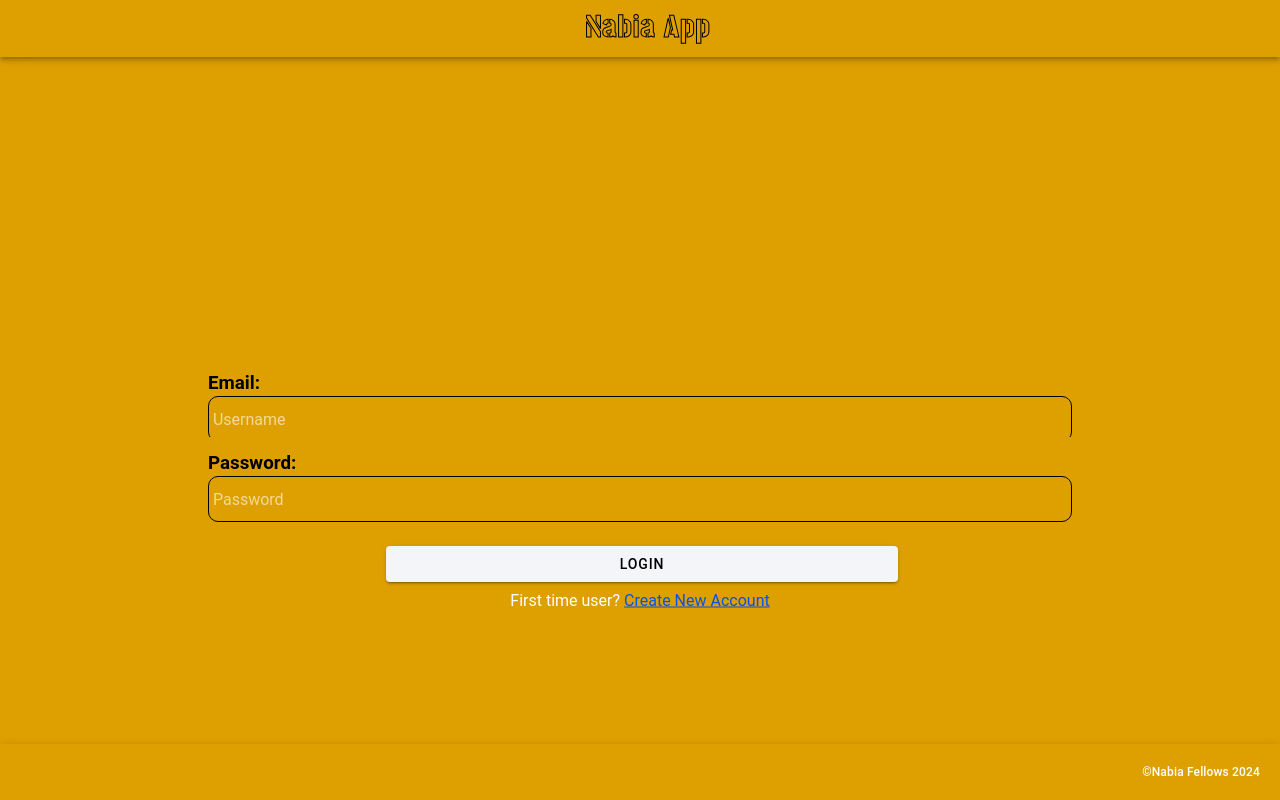
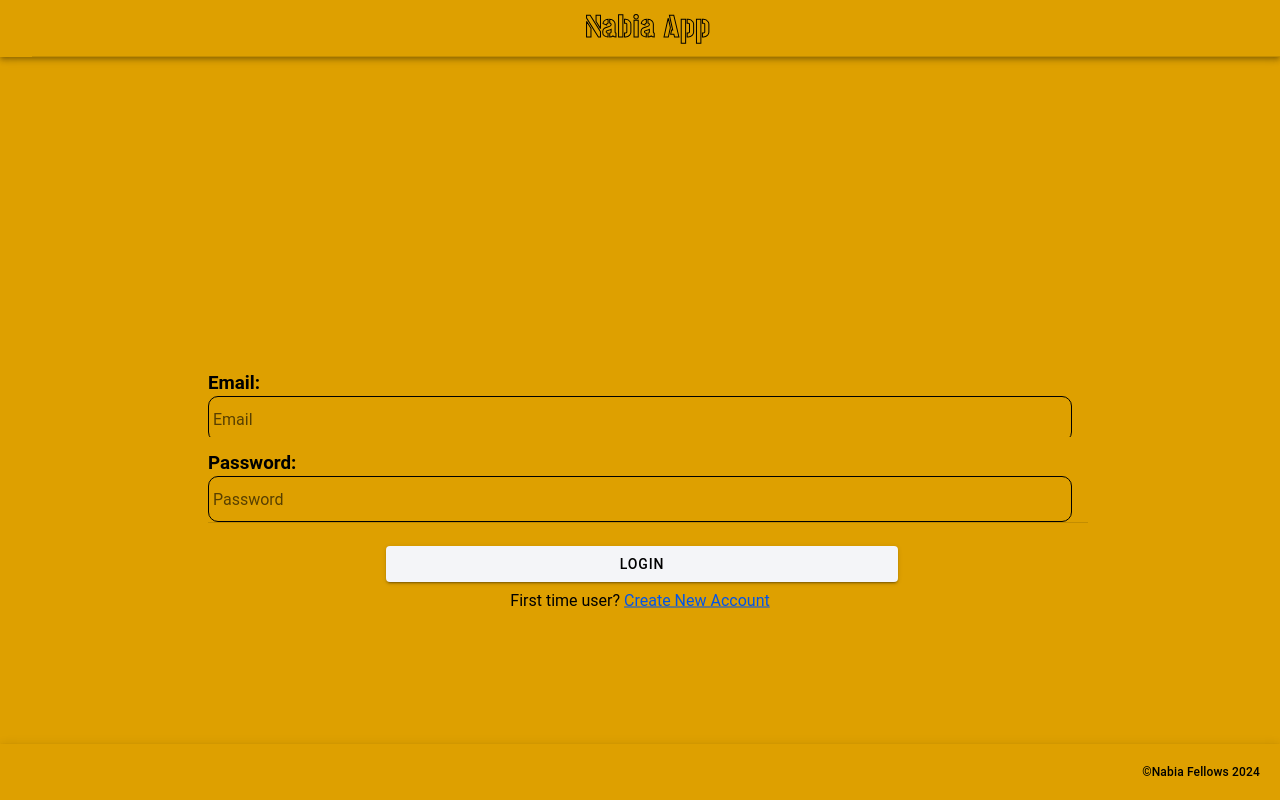
Before and after one commit to elijahbigk77/Nabia-App, a React (Vite) app: page /login in a window 1280 px wide. Built offline with nearby package versions, Linux system fonts and the light colour scheme; the HTML template or start-up script is replaced by a standard one.

Commit message:
Created Dashboard that displays welcome message with username

```diff
--- a/capacitor.config.ts
+++ b/capacitor.config.ts
@@ -1,9 +1,9 @@
 import type { CapacitorConfig } from '@capacitor/cli';
 
 const config: CapacitorConfig = {
-  appId: 'io.ionic.starter',
+  appId: 'com.nabia.com',
   appName: 'NabiaApp',
-  webDir: 'dist'
+  webDir: 'build'
 };
 
 export default config;
--- a/src/App.tsx
+++ b/src/App.tsx
@@ -34,6 +34,7 @@ import '@ionic/react/css/palettes/dark.system.css';
 
 /* Theme variables */
 import './theme/variables.css';
+import Dashboard from './pages/Dashboard';
 
 setupIonicReact();
 
@@ -53,6 +54,9 @@ const App: React.FC = () => (
         <Route exact path="/register">
           <Register />
         </Route>
+        <Route exact path="/dashboard">
+          <Dashboard />
+        </Route>
       </IonRouterOutlet>
     </IonReactRouter>
   </IonApp>
--- a/src/components/MainHeader.tsx
+++ b/src/components/MainHeader.tsx
@@ -8,7 +8,7 @@ const MainHeader: React.FC<ContainerProps> = () => {
     <IonHeader>
       <IonItem color='background'>
       <IonButtons slot="start">
-        <IonBackButton></IonBackButton>
+      <IonBackButton></IonBackButton>
       </IonButtons>
       <IonToolbar className='top-bar' color='background'>
         <IonTitle className='title'>Nabia App</IonTitle>
--- /dev/null
+++ b/src/pages/Dashboard.tsx
@@ -0,0 +1,28 @@
+import React from 'react';
+import { IonPage, IonHeader, IonToolbar, IonTitle, IonContent } from '@ionic/react';
+import { useLocation } from 'react-router-dom';
+import MainHeader from '../components/MainHeader';
+import MainFooter from '../components/MainFooter';
+
+interface LocationState {
+  username: string;
+}
+
+const Dashboard: React.FC = () => {
+  const location = useLocation<{
+      username: string; state: LocationState
+}>();
+  const username = location.state?.username || 'Guest';
+
+  return (
+    <IonPage>
+      <MainHeader />
+      <IonContent fullscreen className='ion-padding' color='background'>
+        <p className='welcome-text'>Hello {username}, Welcome to the Nabia App</p>
+      </IonContent>
+      <MainFooter />
+    </IonPage>
+  );
+};
+
+export default Dashboard;
--- a/src/pages/Login.tsx
+++ b/src/pages/Login.tsx
@@ -2,15 +2,16 @@ import { IonBackButton, IonButtons, IonButton, IonContent, IonInput, IonItem, Io
 import MainHeader from '../components/MainHeader';
 import './Home.css';
 import { useState } from 'react';
-import { Link } from 'react-router-dom';
+import { Link, useHistory } from 'react-router-dom';
 import { loginUser } from '../firebaseConfig';
 import { toast } from '../toast';
 import MainFooter from '../components/MainFooter';
-import './Login.css'
+import './Login.css';
 
 const Login: React.FC = () => {
     const [username, setUsername] = useState('');
     const [password, setPassword] = useState('');
+    const history = useHistory();
 
     async function login() {
         try {
@@ -18,6 +19,10 @@ const Login: React.FC = () => {
             if (user) {
                 toast('Login Successful');
                 console.log('Login Successful', user);
+                history.push({
+                    pathname: '/dashboard',
+                    state: { username: user.email || 'Guest' }  // Ensure 'user.email' is correct or replace it with the correct property
+                });
             }
         } catch (error) {
             toast('Error logging in with your credentials');
@@ -27,25 +32,17 @@ const Login: React.FC = () => {
 
     return (
         <IonPage>
-
             <MainHeader />
-
             <IonContent fullscreen className='ion-padding' color='background'>
-
                 <IonItem className='username-field' color='background'>
-                    <IonLabel style={{fontSize: '25px', fontWeight: 'bold', color: 'black'}} position="stacked"> Email: </IonLabel>
-                    <IonInput className='username-input' placeholder=' Username' onIonChange={(e: any) => setUsername(e.target.value)}/>
+                    <IonLabel style={{ fontSize: '25px', fontWeight: 'bold', color: 'black' }} position="stacked"> Email: </IonLabel>
+                    <IonInput className='username-input' placeholder=' Email' onIonChange={(e: any) => setUsername(e.target.value)} />
                 </IonItem>
-
-
                 <IonItem className='password-field' color='background'>
-                    <IonLabel style={{fontSize: '25px', fontWeight: 'bold', color: 'black'}} position="stacked"> Password: </IonLabel>
-                    <IonInput className='password-input' type='password' placeholder=' Password' onIonChange={(e: any) => setPassword(e.target.value)}/>
+                    <IonLabel style={{ fontSize: '25px', fontWeight: 'bold', color: 'black' }} position="stacked"> Password: </IonLabel>
+                    <IonInput className='password-input' type='password' placeholder=' Password' onIonChange={(e: any) => setPassword(e.target.value)} />
                 </IonItem>
-
-
                 <IonButton className='login-button' color='light' onClick={login}>Login</IonButton>
-
                 <p className='register-text'>
                     First time user? <Link to='/register'>Create New Account</Link>
                 </p>
--- a/src/pages/Register.tsx
+++ b/src/pages/Register.tsx
@@ -40,7 +40,7 @@ const Register: React.FC = () => {
 
         <IonItem className='username-field' color='background'>
           <IonLabel style={{fontSize: '25px', color: 'black'}} position="stacked"> Email: </IonLabel>
-          <IonInput className='username-input' placeholder=' Username' onIonChange={(e: any) => setUsename(e.target.value)}/>
+          <IonInput className='username-input' placeholder=' Email' onIonChange={(e: any) => setUsename(e.target.value)}/>
         </IonItem>
 
         <IonItem className='password-field' color='background'>
--- a/src/theme/variables.css
+++ b/src/theme/variables.css
@@ -14,11 +14,11 @@ http://ionicframework.com/docs/theming/ */
 
 :root {
 	--ion-color-background: #DEA000;
-    --ion-color-background-rgb: 222, 160, 0;
-    --ion-color-background-contrast: #ffffff;
-    --ion-color-background-contrast-rgb: 255, 255, 255;
-    --ion-color-background-shade: #DEA005;
-    --ion-color-background-tint: #DEA007;
+	--ion-color-background-rgb: 222,160,0;
+	--ion-color-background-contrast: #000000;
+	--ion-color-background-contrast-rgb: 0,0,0;
+	--ion-color-background-shade: #c38d00;
+	--ion-color-background-tint: #e1aa1a;
 }
 
 .ion-color-background {
```
Also changed, not shown: package.json (+5 -2 lines), src/pages/Dashboard.css (added), 100 other files (tests, documents, lock files or other folders). Lines whose indentation alone changed are shown as unchanged.
